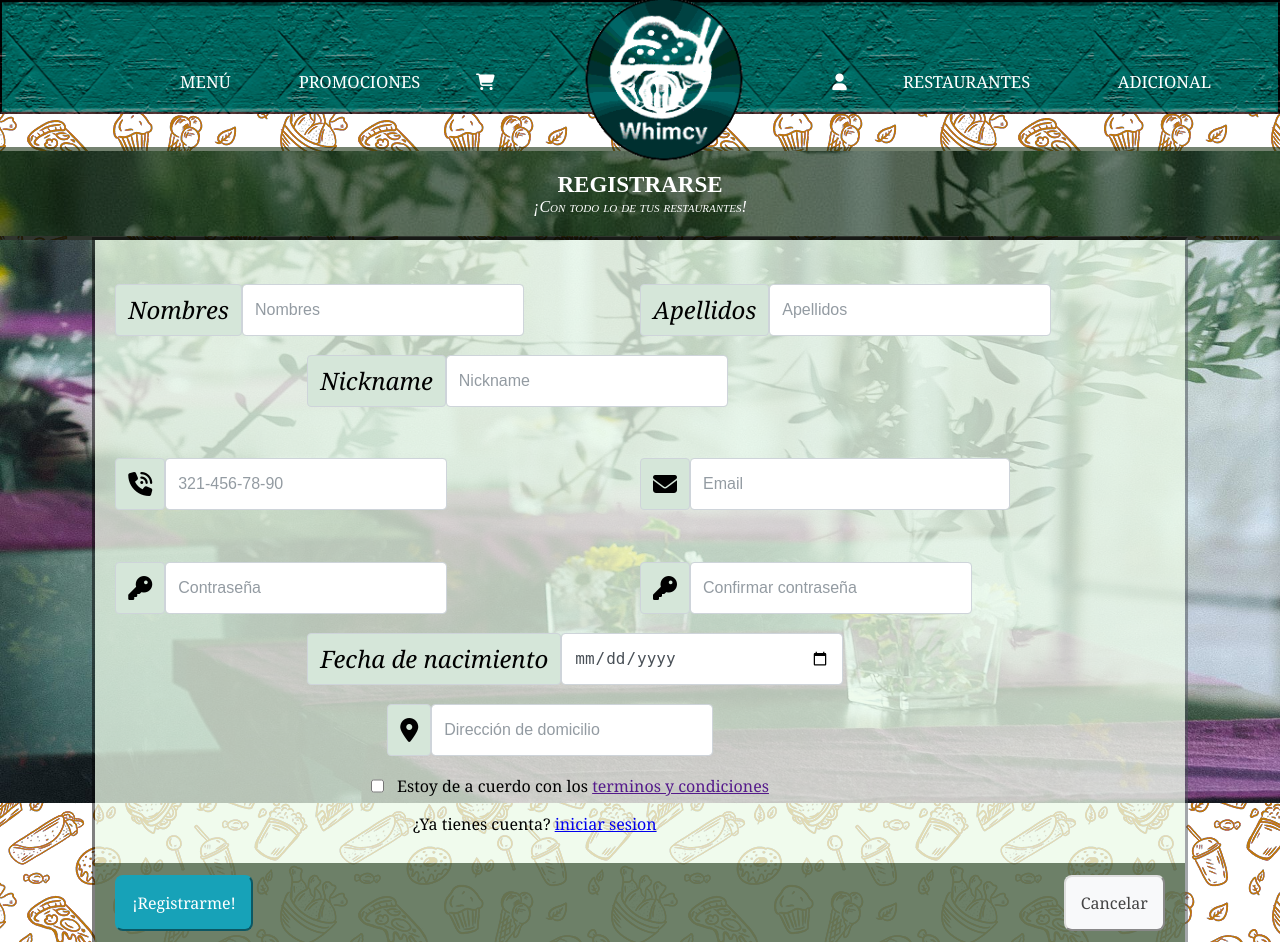
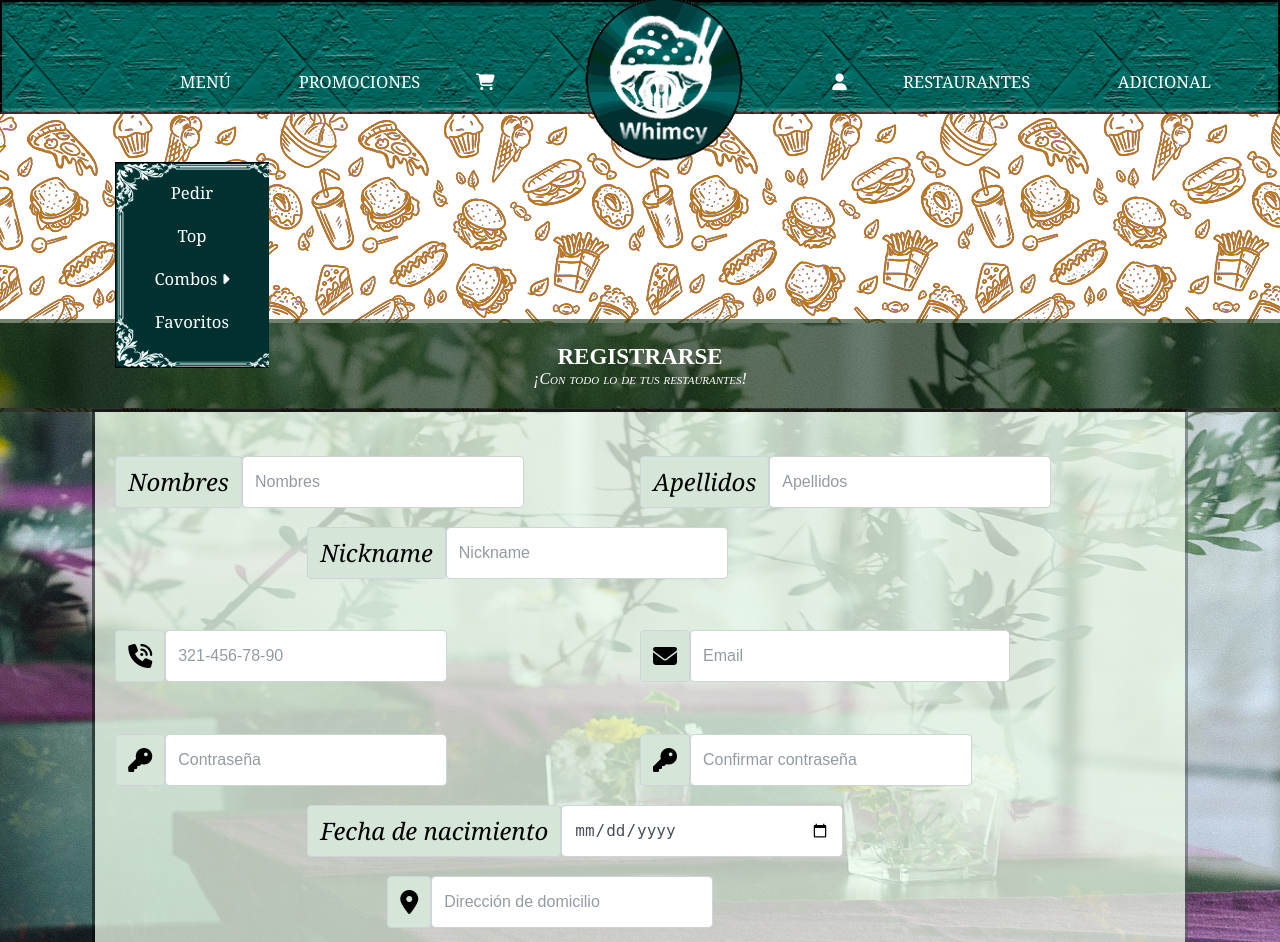
Before and after one commit to Pipe527/Whimcy, a PHP site: page /Views/Registro.php in a window 1280 px wide; the page is wider, and only the part inside the window is pictured. Shown: the top 942 px of that part. Run offline with PHP 8.4, Linux system fonts and the light colour scheme; some libraries are stand-ins or nearby versions.

Commit message:
Crear Submenus

```diff
--- a/Css/Estilos.css
+++ b/Css/Estilos.css
@@ -33,11 +33,86 @@ body{
     color: white;
 }
 
-i[class="fa-cart-shopping fa-user"] {
+.M1{
+    background-image: url("../images/SubMenu_01.gif");
+    background-size: cover;
+    height: 120%;
+    display: none;
+}
+
+.M1.active{
+    display: block;
+}
+
+.M2{
+    background-image: url("../images/SubMenu_01.gif");
+    background-size: 100% 100%;
+    height: 120%;
+    position: relative;
+    left: 0.3rem;
+    display: none;
+}
+.M1 Li, .M2 Li{
+    margin-bottom: 20px;
+    position: relative;
+    top: 1.5vw;
+    list-style: none;
+}
+
+.M1 a, .M2 a{
+    color: white;
+    text-decoration: none;
+    font-size: 1.3vw;
+    font-family: Georgia, 'Times New Roman', Times, serif;
+}
+
+.Menus {
+    position: relative;
+    left: 9vw;
+    bottom: 1.4vw;
+    text-align: center;
+    display: grid;
+    grid-template-columns: 0.3fr 0.5fr;
+    width: 40%;
+}
+
+i[class="fa-cart-shopping fa-user"], i[class="fa-solid fa-caret-right"] {
     color: white;
 }
 
-a:hover, i[class="fa-cart-shopping fa-user"]:hover {
+a:hover, i[class="fa-cart-shopping fa-user"], i[class="fa-solid fa-caret-right"]:hover {
+    color: #4cfa63;
+}
+
+i[class="fa-solid fa-caret-right"]:hover{
+    cursor: pointer;
+}
+
+.SubMenu{
+    padding: 2vw 2vw;
+    position: relative;
+    left: 14.3rem;
+    bottom: 5rem;
+    height: 70%;
+    font-size: 1.3vw;
+    font-family: Georgia, 'Times New Roman', Times, serif;
+    background-image: url("../images/SubMenu_00.gif");
+    background-repeat: no-repeat;
+    background-size: 100% 100%;
+    display: none;
+}
+
+.SubMenu li{
+    list-style: none;
+    margin-top: 15px;
+}
+
+.SubMenu a{
+    color: white;
+    text-decoration: none;
+}
+
+.SubMenu a:hover{
     color: #4cfa63;
 }
 
@@ -59,5 +134,12 @@ td {
 td[class="z"]:hover {
     background-image: url("../images/bordes.png");
     background-repeat: no-repeat;
+    background-size: 72% 9.4vw;
+    background-position-x: center;
+}
+
+.exp:hover {
+    background-image: url("../images/bordes.png");
+    background-repeat: no-repeat;
     background-size: 100% 9.4vw;
 }
--- a/Views/Menu.html
+++ b/Views/Menu.html
@@ -12,20 +12,47 @@
     <div class="superior">
     <nav class="Letras">
         <table>
-            <td class="z"><div><a href="">Menú</a></div></td>
+            <tr>
+                <td class="exp"><a href=""class="bton">Menú</a></div></td>
                 <td class="z"><a href="">Promociones</a></td>
-            <td class="z">
+                <td class="exp">
                     <a href=""><i class="fa-solid fa-cart-shopping"></i></a>
                 </td>
                 <td><a href="Index.html"><img src="../images/Logotipo.gif" class="Logo", width="53%"></a></td>
-            <td class="z">
+                <td class="exp">
                     <a href="Registro.php"><i class="fa-solid fa-user"></i></a>
                 </td>
                 <td class="z"><a href="">Restaurantes</a></td>
                 <td class="z"><a href="">Adicional</a></td>
+            </tr>
         </table>
     </nav>
+    <div class="Menus">
+    <nav class="M1 active">
+        <ul>
+            <li><a href="#" class="links">Pedir</a></li>
+            <Li><a href="#" class="links">Top</a></li>
+            <li><a href="">Combos </a><i class="fa-solid fa-caret-right"></i></li>
+            <li><a href="#" class="links">Favoritos</a></li>
+        </ul>
+    </nav>
+    <nav class="M2">
+        <ul>
+            <li><a href="#" class="links">Fechas</a></li>
+            <Li><a href="#" class="links">Para <br>Año Nuevo</a></li>
+            <li><a href="#">Ocaciones <br>especiales</a></li>
+        </ul>
+    </nav>
+    <nav class="SubMenu">
+        <ul>
+            <li><a href="#" class="links">Categorias</a></li>
+            <Li><a href="#" class="links">Definidos</a></li>
+            <li><a href="#">Cartas</a></li>
+        </ul>
+    </nav>
+</div>
     </div>
 </header>
+<script>src="SubMenus.js"</script>
 </body>
 </html>
--- a/Views/Registro.php
+++ b/Views/Registro.php
@@ -22,7 +22,7 @@
 </header>
  <!-- Formulario -->
 <div class="card-info">
-    <form action= "../Controllers/UsersControl.php"class="form-horizontal" method="Post">
+    <form action= "../Controllers/UsersControl.php"class="form-horizontal" name="Registro" method="Post">
 
 
     <div class="card-body">
@@ -32,7 +32,7 @@
                 <span class="input-titles">Nombres</span>
                 <div class="input-position">
                      <Label for="Nombre"></Label>
-                     <input type="text" class="form-control" placeholder="Nombres" id="Doble1" name="Nombre">
+                     <input type="text" class="form-control" placeholder="Nombres" id="Doble1" name="Nombre" required>
                 </div>
             </div>
 
@@ -40,7 +40,7 @@
                 <span class="input-titles">Apellidos</span>
                 <div>
                     <Label for="Apellido"></Label>
-                    <input type="text" class="form-control" placeholder="Apellidos" id="Doble2" name="Apellido">
+                    <input type="text" class="form-control" placeholder="Apellidos" id="Doble2" name="Apellido" required>
                 </div>
             </div>
         </div>
@@ -93,7 +93,7 @@
             <span class="input-titles">Fecha de nacimiento</i></span>
             <div class="input-group-append">
                 <Label for="Bday"></Label>
-                <input type="date" class="form-control" name="Bday" id="Doble4">
+                <input type="date" class="form-control" name="Bday" id="Doble4" required>
             </div>
         </div>
 
@@ -101,7 +101,7 @@
             <span class="input-titles ubi"><i class="fa-solid fa-location-dot"></i></span>
             <div class="input-group-append">
                 <Label for="Direccion"></Label>
-                <input type="text" class="form-control" name="Direccion" placeholder="Dirección de domicilio" id="Doble5">
+                <input type="text" class="form-control" name="Direccion" placeholder="Dirección de domicilio" id="Doble5" required>
             </div>
         </div>
 
@@ -119,6 +119,21 @@
     </div>
     </form>
 </div>
+<script>
+    with(document.Registro){
+        onsubmit = function (e) {
+            e.preventDefault();
+            var ok = true;
+            var PassProcess = document.getElementById('Confpass').value;
+            if (ok && document.getElementById('pass').value != PassProcess) {
+                ok = false;
+                alert("Las contraseñas no coinciden");
+                document.getElementById('Confpass').focus();
+            }
+            if (ok) {   submit();   }
+        }
+    }
+</script>
 <footer>
     <?php   include_once("footer.html") ?>
 </footer>
```
Also changed, not shown: Views/SubMenus.js (added, +7 -0 lines). Lines whose indentation alone changed are shown as unchanged.
